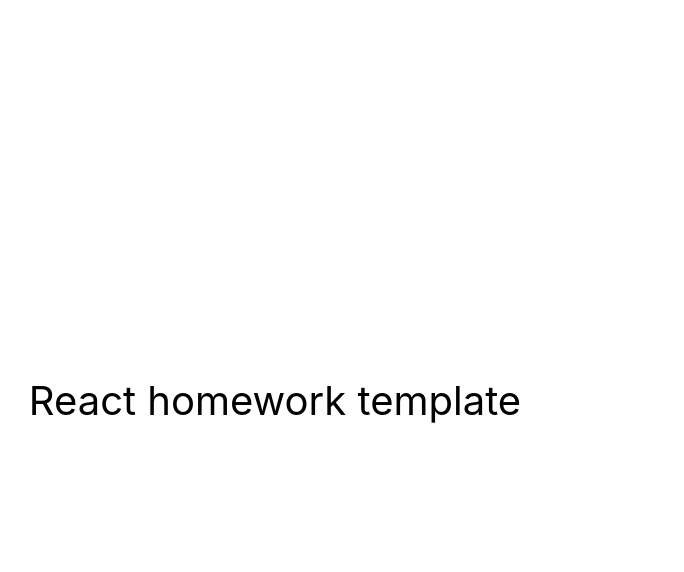
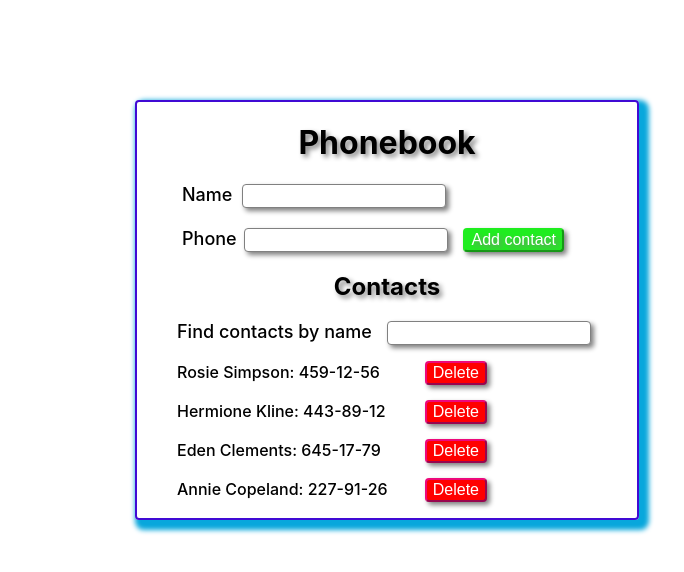
Before and after one commit to MarekRozko/goit-react-hw-03-phonebook, a React (Create React App) app: page / in a window 1280 px wide. Shown: the top 572 px of the page, without its empty margins (365-1049 px from the left). Built offline with nearby package versions, Linux system fonts and the light colour scheme.

Commit message:
add form phonebook

```diff
--- a/src/components/App.jsx
+++ b/src/components/App.jsx
@@ -1,16 +1,91 @@
-export const App = () => {
-  return (
-    <div
-      style={{
-        height: '100vh',
-        display: 'flex',
-        justifyContent: 'center',
-        alignItems: 'center',
-        fontSize: 40,
-        color: '#010101'
-      }}
-    >
-      React homework template
-    </div>
-  );
+import { Component } from "react";
+import { nanoid } from 'nanoid';
+import GetContactForm from "./GetContactForm/GetContactForm";
+import ContactList from "./ContactList/ContactList";
+import FilterContact from "./FilterContact/FilterContact";
+import PropTypes from 'prop-types';
+import styles from "../components/app.module.css";
+
+
+ export class App extends Component {
+  state = {
+    contacts: [
+      { id: 'id-1', name: 'Rosie Simpson', number: '459-12-56' },
+      { id: 'id-2', name: 'Hermione Kline', number: '443-89-12' },
+      { id: 'id-3', name: 'Eden Clements', number: '645-17-79' },
+      { id: 'id-4', name: 'Annie Copeland', number: '227-91-26' },
+    ],
+    filter: '',
+  };
+
+  formSubmitHandler = data => {
+    const newContact = {
+      id: nanoid(),
+      name: data.name,
+      number: data.number,
+    };
+    const isInName = newContact.name.toLowerCase();
+    this.state.contacts.find(contact => contact.name.toLowerCase() === isInName)
+      ? alert(data.name + ' is already in contacts')
+      : this.setState(({ contacts }) => ({
+          contacts: [newContact, ...contacts],
+        }));
+  };
+
+  changeFilter = event => {
+    this.setState({ filter: event.currentTarget.value });
+  };
+
+  getFiltredContacts = () => {
+    const { contacts, filter } = this.state;
+    const normalisedFilter = filter.toLowerCase().trim();
+    return contacts.filter(contact =>
+      contact.name.toLowerCase().includes(normalisedFilter)
+    );
+  };
+
+  deleteContact = contactId => {
+    this.setState(prevState => ({
+      contacts: prevState.contacts.filter(contact => contact.id !== contactId),
+    }));
+  };
+
+  render() {
+    const { contacts, filter } = this.state;
+    const filtredContacts = this.getFiltredContacts();
+
+    return (
+      <div className={styles.containerPhonebook}>
+        <h1 className={styles.titlePhone}>Phonebook</h1>
+        <GetContactForm onSubmit={this.formSubmitHandler} />
+        <h2 className={styles.titleContact}>Contacts</h2>
+        <FilterContact value={filter} onChange={this.changeFilter} />
+        {contacts.length > 0 ? (
+          <ContactList
+            contacts={filtredContacts}
+            onDeleteContact={this.deleteContact}
+          />
+        ) : (
+          <p className={styles.addCont}>No any contact! Add new</p>
+        )}
+      </div>
+    );
+  }
+}
+
+export default App;
+
+App.propTypes = {
+  contacts: PropTypes.arrayOf(
+    PropTypes.shape({
+      id: PropTypes.string.isRequired,
+      name: PropTypes.string.isRequired,
+      number: PropTypes.string.isRequired,
+    })
+  ),
+  filter: PropTypes.string,
+  formSubmitHandler: PropTypes.func,
+  deleteContact: PropTypes.func,
+  changeFilter: PropTypes.func,
+  getFiltredContacts: PropTypes.func,
 };
--- /dev/null
+++ b/src/components/ContactList/ContactList.jsx
@@ -0,0 +1,35 @@
+import PropTypes from 'prop-types';
+import styles from "../ContactList/contactList.module.css";
+const ContactList = ({ contacts, onDeleteContact }) => {
+  return (
+    <ul>
+      {contacts.map(({ id, name, number })=> {
+        return (
+          <li className={styles.itemContact} key={id}>
+            {name}: {number}
+            <button className={styles.buttonItem}
+              onClick={() => {
+                onDeleteContact(id);
+              }}
+            >
+              Delete
+            </button>
+          </li>
+        );
+      })}
+    </ul>
+  );
+};
+
+export default ContactList;
+
+ContactList.propTypes = {
+  contacts: PropTypes.arrayOf(
+    PropTypes.shape({
+      id: PropTypes.string.isRequired,
+      name: PropTypes.string.isRequired,
+      number: PropTypes.string.isRequired,
+    })
+  ),
+  onDeleteContact: PropTypes.func,
+};
--- /dev/null
+++ b/src/components/ContactList/contactList.module.css
@@ -0,0 +1,18 @@
+.itemContact{
+    display: flex;
+    align-items: baseline;
+    justify-content: space-between;
+    list-style: none;
+    font-weight: 500;
+    margin-bottom: 15px;
+}
+.buttonItem{
+    margin-right: 150px;
+    font-size: 16px;
+    background-color: red;
+    border-radius: 4px;
+    border-color: rgb(237, 8, 123);
+    color: white;
+    box-shadow: 3px 3px 5px grey;
+    cursor: pointer;
+}
--- /dev/null
+++ b/src/components/FilterContact/FilterContact.jsx
@@ -0,0 +1,18 @@
+import PropTypes from 'prop-types';
+import styles from "../FilterContact/filterContact.module.css";
+
+const FilterContact = ({ value, onChange }) => {
+  return (
+    <label className={styles.labelFilter}>
+      Find contacts by name{' '}
+      <input className={styles.inputFilter} type="text" value={value} onChange={onChange} />
+    </label>
+  );
+};
+
+export default FilterContact;
+
+FilterContact.propTypes = {
+  value: PropTypes.string,
+  onChengeFilter: PropTypes.func,
+};
--- /dev/null
+++ b/src/components/FilterContact/filterContact.module.css
@@ -0,0 +1,15 @@
+.inputFilter{
+    margin-left: 15px;
+    padding: 3px;
+    box-shadow: 3px 3px 5px  grey;
+    font-size: 14px;
+    font-weight: 600;
+    border-radius: 4px;
+    border: solid 1px grey;
+}
+.labelFilter{
+    display: flex;
+    font-size: 18px;
+    margin-left: 40px;
+    font-weight: 500;
+}
--- /dev/null
+++ b/src/components/GetContactForm/GetContactForm.jsx
@@ -0,0 +1,69 @@
+import { Component } from "react";
+import PropTypes from 'prop-types';
+import styles from  "../GetContactForm/getContactForm.module.css";
+
+export class GetContactForm extends Component{
+  state = {
+    name: '',
+    number: '',
+  }
+
+changeContact = event => {
+  const { name, value } = event.currentTarget;
+  this.setState({[name]: value})
+}
+contactSubmit = event => {
+  event.preventDefault();
+  this.props.onSubmit(this.state)
+  this.reset();
+}
+reset = () => {
+  this.setState({
+    name: '',
+    number: '',
+  })
+}
+  render() {
+    return (
+      <form  onSubmit={this.contactSubmit}>
+        <label className={styles.labelForm}>
+          Name{' '}
+          <input className={styles.imputForm}
+            type="text"
+            name="name"
+            value={this.state.name}
+            onChange={this.changeContact}
+            pattern="^[a-zA-Zа-яА-Я]+(([' -][a-zA-Zа-яА-Я ])?[a-zA-Zа-яА-Я]*)*$"
+            title="Name may contain only letters, apostrophe, dash and spaces. For example Adrian, Jacob Mercer, Charles de Batz de Castelmore d'Artagnan"
+            required
+          />
+        </label>
+        <label className={styles.labelFormTel}>
+          Phone{' '}
+          <input className={styles.imputFormTel}
+            type="tel"
+            name="number"
+            value={this.state.number}
+            onChange={this.changeContact}
+            pattern="\+?\d{1,4}?[-.\s]?\(?\d{1,3}?\)?[-.\s]?\d{1,4}[-.\s]?\d{1,4}[-.\s]?\d{1,9}"
+            title="Phone number must be digits and can contain spaces, dashes, parentheses and can start with +"
+            required
+          />
+        </label>
+        <button className={styles.buttonAdd} type="submit">Add contact</button>
+      </form>
+    );
+  }
+}
+
+export default GetContactForm;
+
+
+GetContactForm.propTypes = {
+  name: PropTypes.string,
+  number: PropTypes.string,
+  changeContact: PropTypes.func,
+  contactSubmit: PropTypes.func,
+  reset: PropTypes.func,
+  render: PropTypes.func,
+};
--- /dev/null
+++ b/src/components/GetContactForm/getContactForm.module.css
@@ -0,0 +1,41 @@
+.labelForm{
+    display: flex;
+    margin-left: 45px;
+    margin-bottom: 20px;
+    font-size: 18px;
+    font-weight: 500;
+}
+.imputForm{
+    margin-left: 10px;
+    padding: 3px;
+    box-shadow: 3px 3px 5px grey;
+    font-size: 14px;
+    font-weight: 600;
+    border-radius: 4px;
+    border: solid 1px grey;
+}
+.labelFormTel{
+    margin-left: 45px;
+    font-size: 18px;
+    font-weight: 500;
+}
+.imputFormTel{
+    margin-left: 3px;
+    padding: 3px;
+    box-shadow: 3px 3px 5px grey;
+    font-size: 14px;
+    font-weight: 600;
+    border-radius: 4px;
+    border: solid 1px grey;
+}
+.buttonAdd{
+    margin-left: 15px;
+    font-size: 16px;
+    background-color: rgb(31, 237, 31);
+    color: white;
+    border-radius: 4px;
+    border-color:rgb(31, 237, 31);
+    box-shadow: 3px 3px 5px grey;
+    cursor: pointer;
+    text-shadow: 3px 3px 5px grey;
+}
--- /dev/null
+++ b/src/components/app.module.css
@@ -0,0 +1,19 @@
+.containerPhonebook {
+    width: 500px;
+    margin-top: 100px;
+    margin-left: 500px;
+    border: 2px solid rgb(64, 10, 212);
+    border-radius: 4px;
+    box-shadow: 5px 5px 5px 5px rgb(8, 167, 220);
+}
+.titlePhone,
+.titleContact{
+    text-align: center;
+    text-shadow: 3px 3px 5px grey;
+}
+.addCont{
+    text-align: center;
+    font-size: 18px;
+    color: red;
+    font-weight: 600;
+}
```
